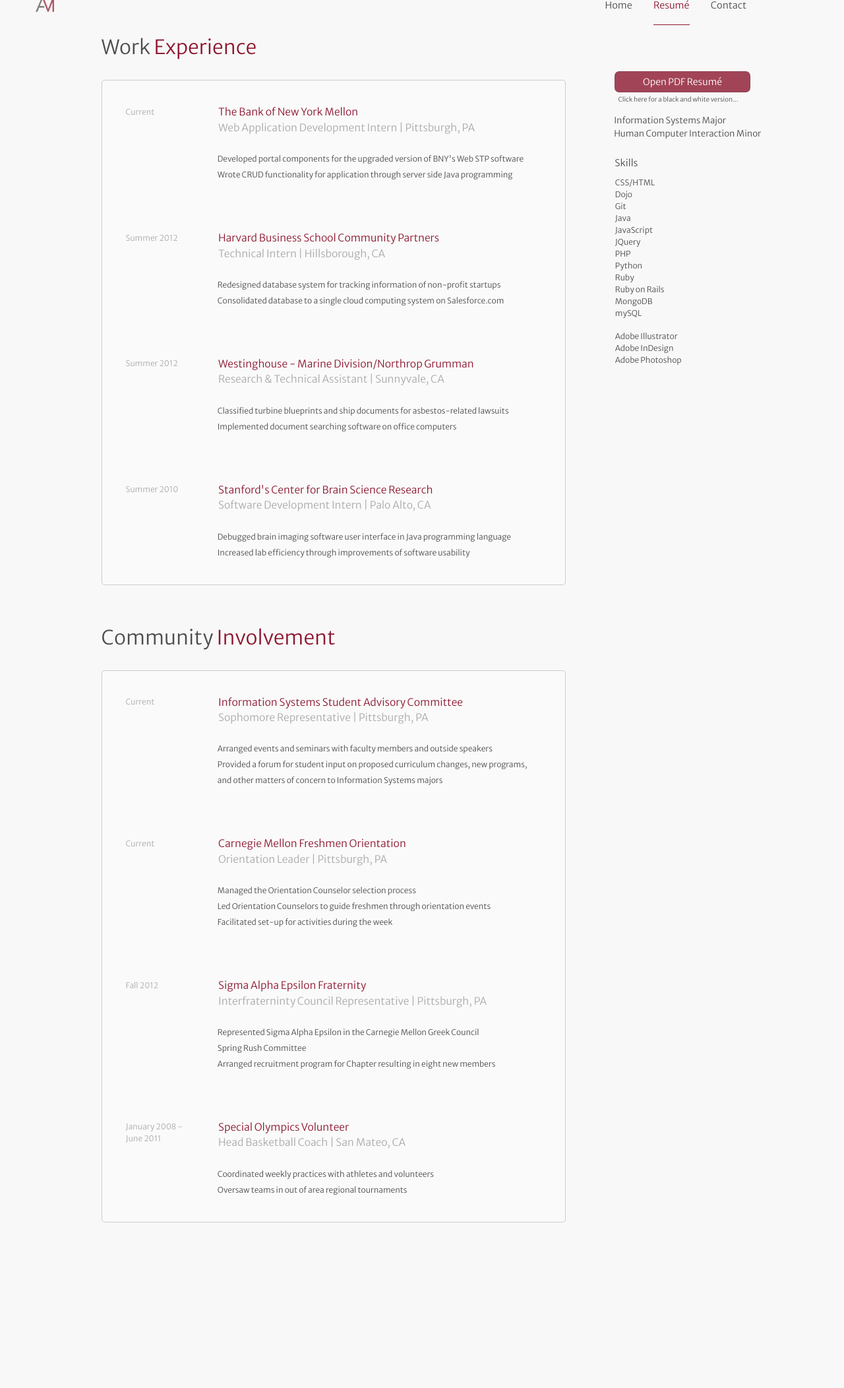
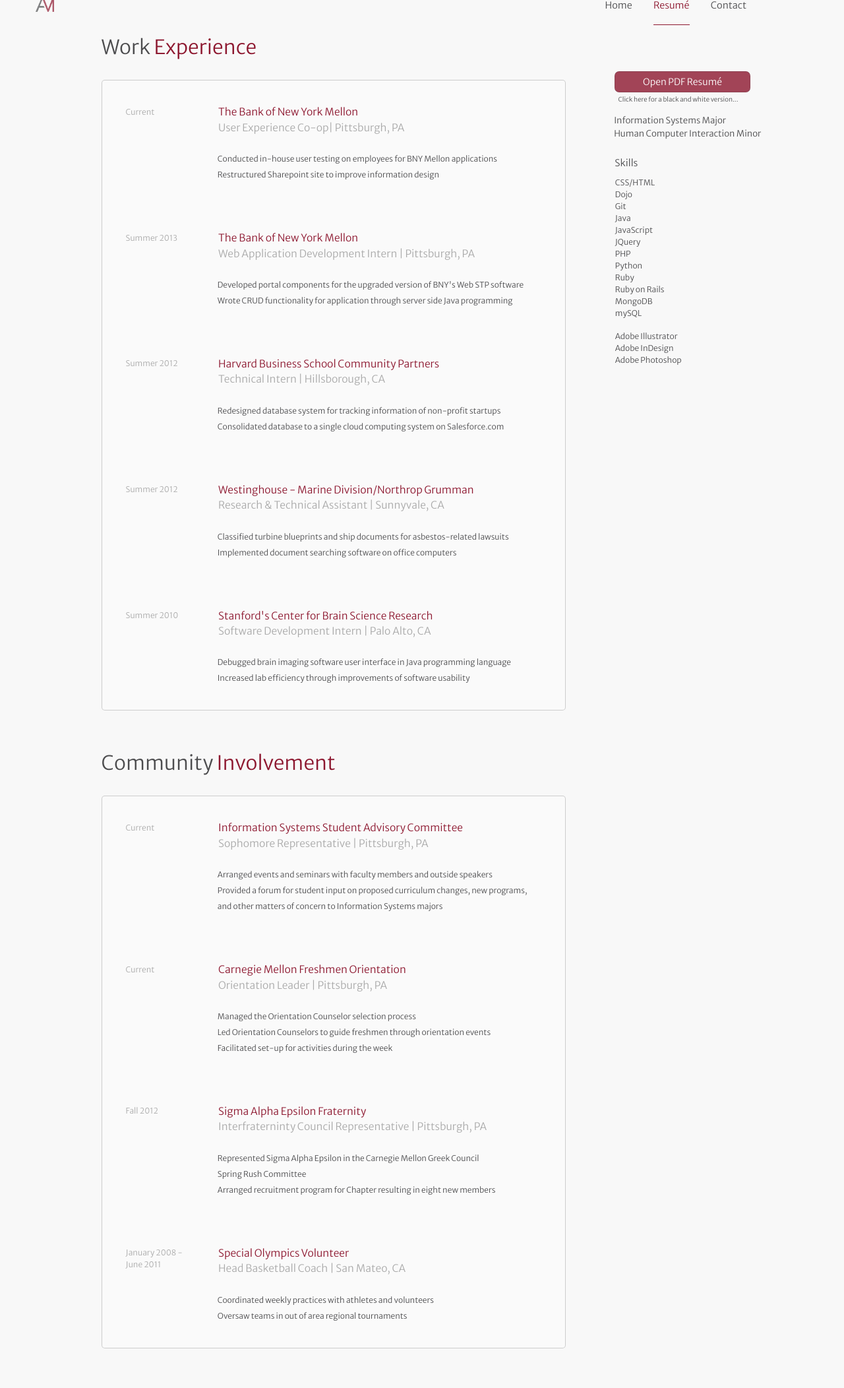
Before and after one commit to ajmark/ajmark.com, a PHP site: page /resume.php in a window 1280 px wide. Shown: the part 50-2154 px from the top of the page at 66% size. Before the commit the page ends 1903 px from the top, so only its background shows below. Run offline with PHP 8.4, Linux system fonts and the light colour scheme.

Commit message:
Updated resume info

```diff
--- a/resume.php
+++ b/resume.php
@@ -11,6 +11,14 @@
         <div id = 'wrapper'>
           <div class='rbox'>
             <h3>Current</h3>
+            <h4>The Bank of New York Mellon</h4>
+            <h5>User Experience Co-op| Pittsburgh, PA</h5>
+            <p>Conducted in-house user testing on employees for BNY Mellon applications<br>
+              Restructured Sharepoint site to improve information design
+            </p>
+          </div>
+          <div class='rbox'>
+            <h3>Summer 2013</h3>
             <h4>The Bank of New York Mellon</h4>
             <h5>Web Application Development Intern | Pittsburgh, PA</h5>
             <p>Developed portal components for the upgraded version of BNY's Web STP software<br>
```
Also changed, not shown: 3 other files.
